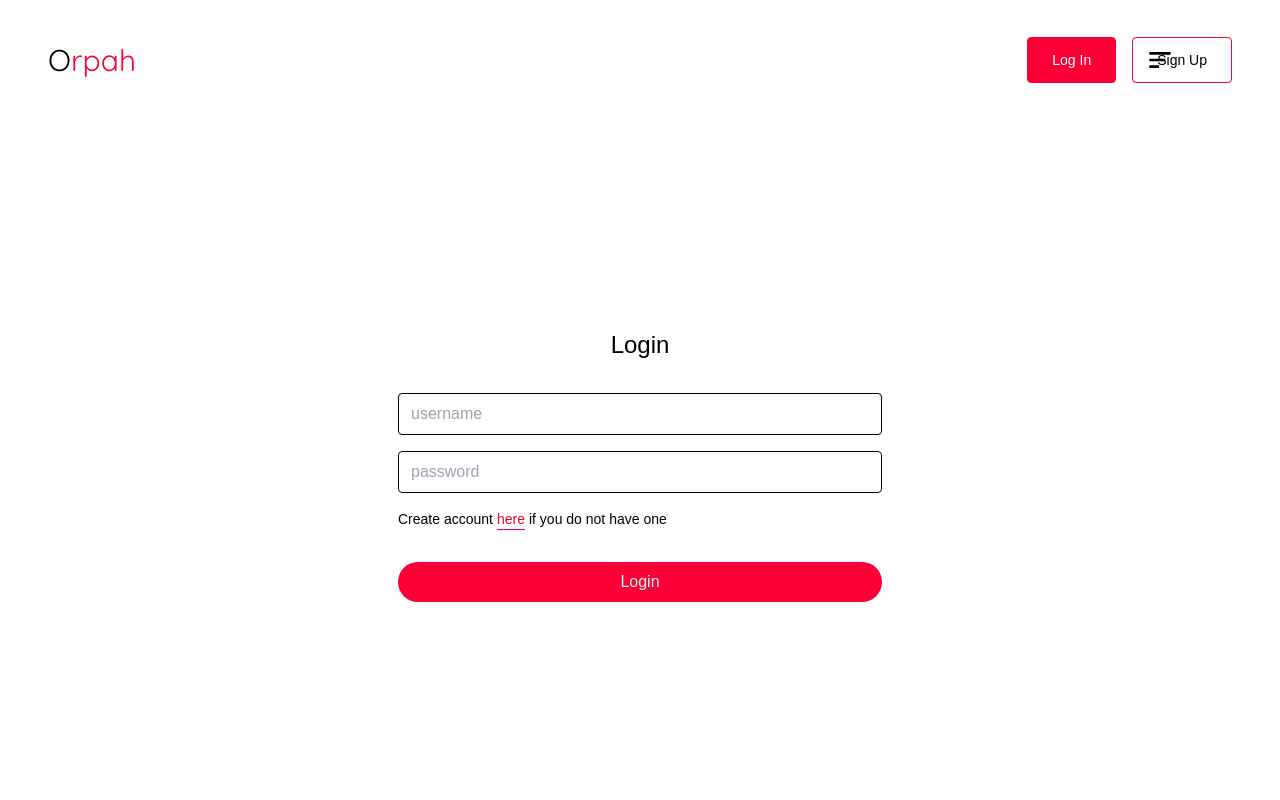
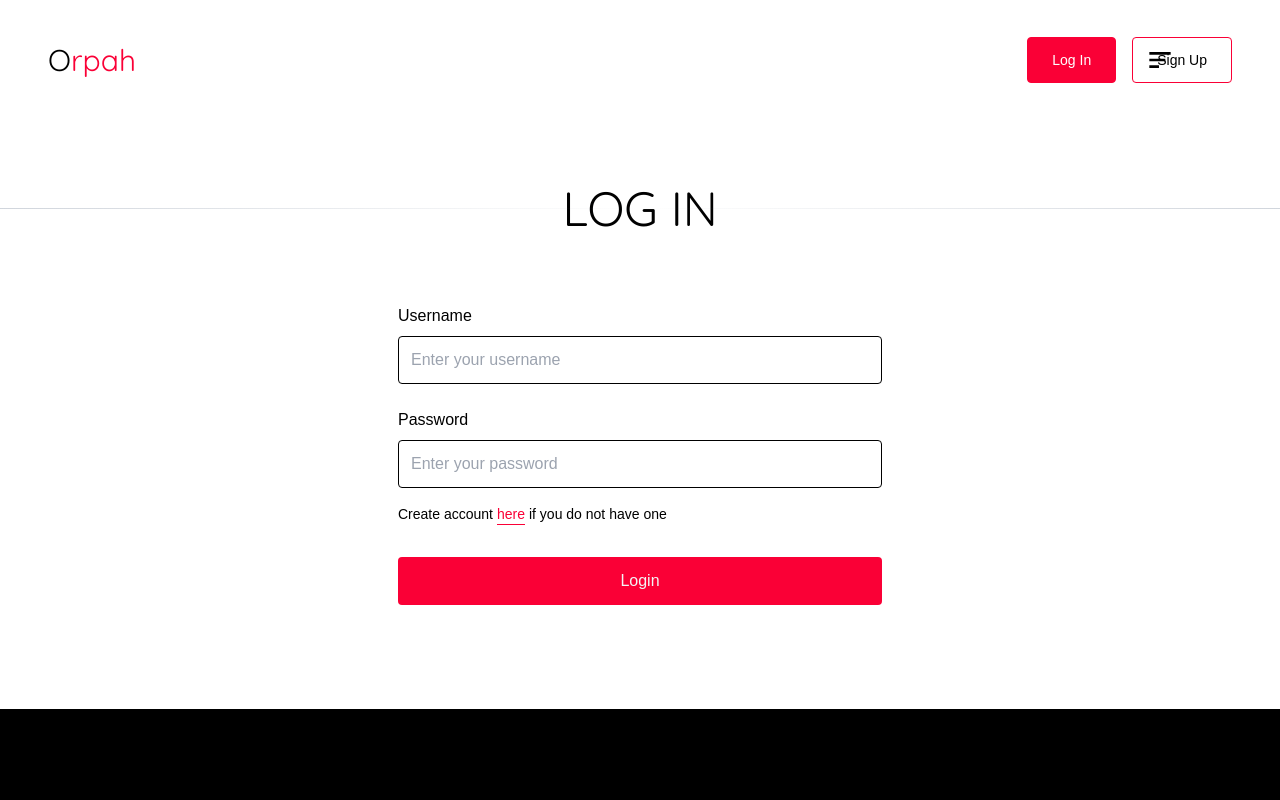
Before and after one commit to muirurii/oprah-front, a Next.js app: page /login in a window 1280 px wide. Shown: the top 800 px of the page. Built offline with nearby package versions, Linux system fonts and the light colour scheme; no server answers; a web font is replaced by a local one.

Commit message:
Refactored signup and login menus

```diff
--- a/pages/login.jsx
+++ b/pages/login.jsx
@@ -6,6 +6,7 @@ import { setUser } from "../context/actions/userActions";
 import { Context } from "../context";
 import { useContext } from "react";
 import { useRouter } from "next/router";
+import Heading from "../components/Heading";
 
 const LogIn = () => {
   const { dispatch } = useContext(Context);
@@ -52,28 +53,37 @@ const LogIn = () => {
   };
 
   return (
-    <div className="w-full h-screenLessHeader flex items-center justify-center">
+    <main className="pb-16">
       <Meta title="Log in" />
-      <form className="w-full max-w-[500px] rounded-lg" onSubmit={handleLogIn}>
-        <h2 className="text-2xl text-center mb-8">Login</h2>
+      <Heading text="Log in" />
+      <div className="w-full flex items-center justify-center">
+        <form
+          className="w-full max-w-[500px] rounded-lg"
+          onSubmit={handleLogIn}
+        >
           {err.length ? (
             <p className="text-sm text-red-600 text-center pb-2">{err}</p>
           ) : null}
           <div className="px-2 pb-10">
             <div className="w-full mb-4">
+              <label htmlFor="username" className="py-2 block">
+                Username
+              </label>
               <div className="flex items-center">
                 <input
                   type="text"
-                placeholder="username"
+                  id="username"
+                  placeholder="Enter your username"
                   className="
                     w-full
+                    h-12
                     border
-                    border-black
-                    focus:border-secondary
                     rounded
                     px-3
                     py-2
-                    focus:outline-none
+                    outline-none
+                    focus:border-2
+                    border-black focus:border-secondary
                   "
                   onChange={(e) =>
                     setFormData({ ...formData, username: e.target.value })
@@ -82,19 +92,24 @@ const LogIn = () => {
               </div>
             </div>
             <div className="w-full mb-4">
+              <label htmlFor="password" className="py-2 block">
+                Password
+              </label>
               <div className="flex items-center">
                 <input
                   type="password"
-                placeholder="password"
+                  id="password"
+                  placeholder="Enter your password"
                   className="
                     w-full
+                    h-12
                     border
-                    border-black
-                    focus:border-secondary
                     rounded
                     px-3
                     py-2
-                    focus:outline-none
+                    outline-none
+                    focus:border-2
+                    border-black focus:border-secondary
                   "
                   onChange={(e) =>
                     setFormData({ ...formData, password: e.target.value })
@@ -115,9 +130,9 @@ const LogIn = () => {
               type="submit"
               className={`
                 w-full
-                py-2
+                py-3
                 mt-8
-                rounded-full
+                rounded
                 ${loggingIn ? "bg-red-300 pointer-events-none" : "bg-secondary"}
                 text-gray-100
                 focus:outline-none
@@ -128,6 +143,7 @@ const LogIn = () => {
           </div>
         </form>
       </div>
+    </main>
   );
 };
 
--- a/pages/posts/[slug]/index.jsx
+++ b/pages/posts/[slug]/index.jsx
@@ -85,8 +85,8 @@ const PostPage = ({ initialPost, recommended }) => {
       >
         Go Back
       </button>
-      <section className="mt-4 flex items-center lg:items-start text-sm font-light flex-col lg:flex-row justify-center gap-y-4 lg:gap-8 relative">
-        <section className="w-full max-w-xl md:max-w-[900px] rounded-md pt-2 sm:px-4 pb-6 relative">
+      <section className="mt-4 flex items-center lg:items-start flex-col lg:flex-row justify-evenly gap-y-4 lg:gap-8 relative">
+        <section className="w-full max-w-xl md:max-w-[1200px] rounded-md pt-2 sm:px-4 pb-6 relative">
           <article
             className={`flex justify-between items-start my-4 ${
               user.role === "ADMIN" ? "pr-4" : null
@@ -192,16 +192,16 @@ const PostPage = ({ initialPost, recommended }) => {
               />
             ) : null}
           </article>
-          <h1 className="font-bold text-3xl font-sec py-6"> {post.title} </h1>
+          {/* <h1 className="font-bold text-3xl font-sec py-6"> {post.title} </h1> */}
           <img
             src={post.image}
-            className="w-full mt-4 h-[380px] rounded-md object-cover"
+            className="w-full md:w-2/3 mto my-6 h-[380px] rounded-md object-cover"
             alt={post.title.slice(0, 6)}
           />
           <article
             dangerouslySetInnerHTML={{ __html: post.body }}
-            className="py-4 break-all w-full max-w-xl md:max-w-[900px] p-2 grid gap-2
-          prose prose-sm prose-img:rounded-sm prose-img:object-cover
+            className="py-4 break-all w-full max-w-xl md:max-w-[1200px] p-2 grid gap-2 text-black
+          prose prose-m prose-img:rounded-sm prose-img:object-cover
           prose-img:h-64 prose-img:w-full prose-p:m-0 text-base
           prose-blockquote:border-secondary"
           ></article>
@@ -209,9 +209,8 @@ const PostPage = ({ initialPost, recommended }) => {
             <CommentContainer postId={post._id} updatePost={updatePost} />
           </div>
         </section>
-        <article className="min-w-[33%] max-w-xl lg:max-w-md rounded overflow-hidden  border border-secondary">
+        <article className="min-w-[33%] w-full top-0 max-w-xl lg:max-w-md rounded overflow-hidden  border border-secondary">
           <h2 className="bg-secondary text-white pl-4 py-4 border border-secondary">
-            {" "}
             Read also{" "}
           </h2>
           <div className="flex flex-col w-full">
--- a/pages/signup.jsx
+++ b/pages/signup.jsx
@@ -6,6 +6,7 @@ import { setUser } from "../context/actions/userActions";
 import { useContext } from "react";
 import { Context } from "../context";
 import { useRouter } from "next/router";
+import Heading from "../components/Heading";
 
 const SignUp = () => {
   const [formData, setFormData] = useState({
@@ -60,64 +61,87 @@ const SignUp = () => {
   };
 
   return (
-    <div className="w-full h-screenLessHeader flex items-center justify-center">
+    <main className="pb-16">
       <Meta title="Signup" />
+      <Heading text={"Create Account"} />
+      <div className="flex flex-col items-center justify-center">
         <form
           className="w-full max-w-[500px] rounded-lg"
           onSubmit={handleFormSubmit}
         >
-        <h2 className="text-2xl text-center mb-8">Create account</h2>
           <div className="px-2 pb-10">
             {err.length ? (
               <p className="text-sm text-red-600 text-center pb-2">{err}</p>
             ) : null}
             <div className="w-full mb-4">
+              <label htmlFor="username" className="block pb-2">
+                Username
+              </label>
               <div className="flex items-center">
                 <input
+                  id="username"
                   type="text"
-                placeholder="username"
+                  placeholder="Enter a username"
                   className="
                     w-full
+                    h-12
                     border
                     rounded
                     px-3
                     py-2
-                    focus:outline-none
+                    outline-none
+                    focus:border-2
                     border-black focus:border-secondary"
-                onChange={(e) => handleFormChange({ username: e.target.value })}
+                  onChange={(e) =>
+                    handleFormChange({ username: e.target.value })
+                  }
                 />
               </div>
             </div>
             <div className="w-full mb-4">
+              <label htmlFor="password" className="block pb-2">
+                Password
+              </label>
               <div className="flex items-center">
                 <input
                   type="password"
-                placeholder="enter a password"
+                  id="password"
+                  placeholder="Enter a password"
                   className="
                     w-full
+                    h-12
                     border
                     rounded
                     px-3
                     py-2
-                    focus:outline-none
+                    outline-none
+                    focus:border-2
                     border-black focus:border-secondary
                   "
-                onChange={(e) => handleFormChange({ password: e.target.value })}
+                  onChange={(e) =>
+                    handleFormChange({ password: e.target.value })
+                  }
                 />
               </div>
             </div>
             <div className="w-full mb-4">
+              <label htmlFor="repeat-password" className="block pb-2">
+                Repeat password
+              </label>
               <div className="flex items-center">
                 <input
                   type="password"
-                placeholder="repeat password"
+                  placeholder="Repeat password"
+                  id="repeat-password"
                   className="
                    w-full
+                    h-12
                     border
                     rounded
                     px-3
                     py-2
-                    focus:outline-none
+                    outline-none
+                    focus:border-2
                     border-black focus:border-secondary"
                   onChange={(e) =>
                     handleFormChange({ repeatPassword: e.target.value })
@@ -138,23 +162,24 @@ const SignUp = () => {
               type="submit"
               className={`
                 w-full
-                py-2
+                py-3
                 mt-8
-                rounded-full
+                rounded
                 ${
                   creatingAccount
                     ? "bg-red-300 pointer-events-none"
                     : "bg-secondary"
                 }
                 text-white
-                focus:outline-none
-              `}
+                outline-none
+                focus:ringborder-2         `}
             >
               {creatingAccount ? "Creating..." : "Create Account"}
             </button>
           </div>
         </form>
       </div>
+    </main>
   );
 };
 
```
Also changed, not shown: components/FormFields.jsx (+11 -10 lines). Lines whose indentation alone changed are shown as unchanged.
